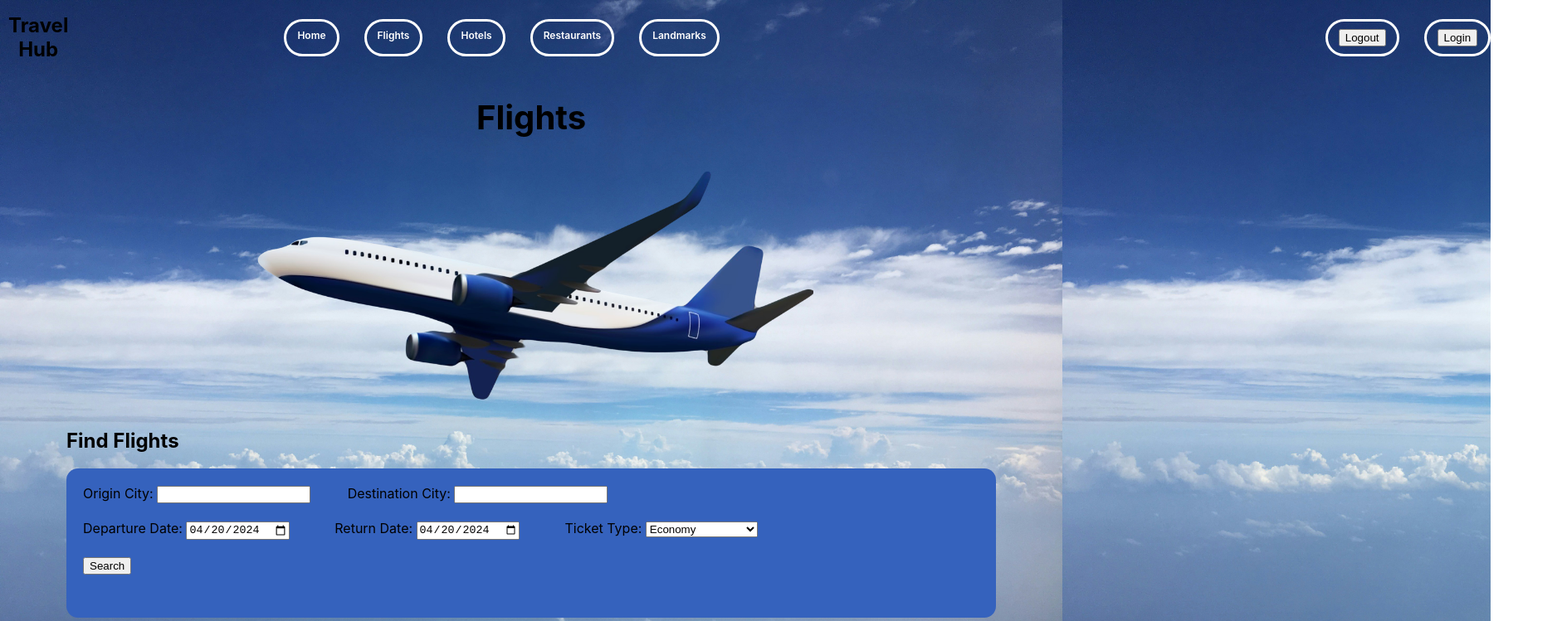
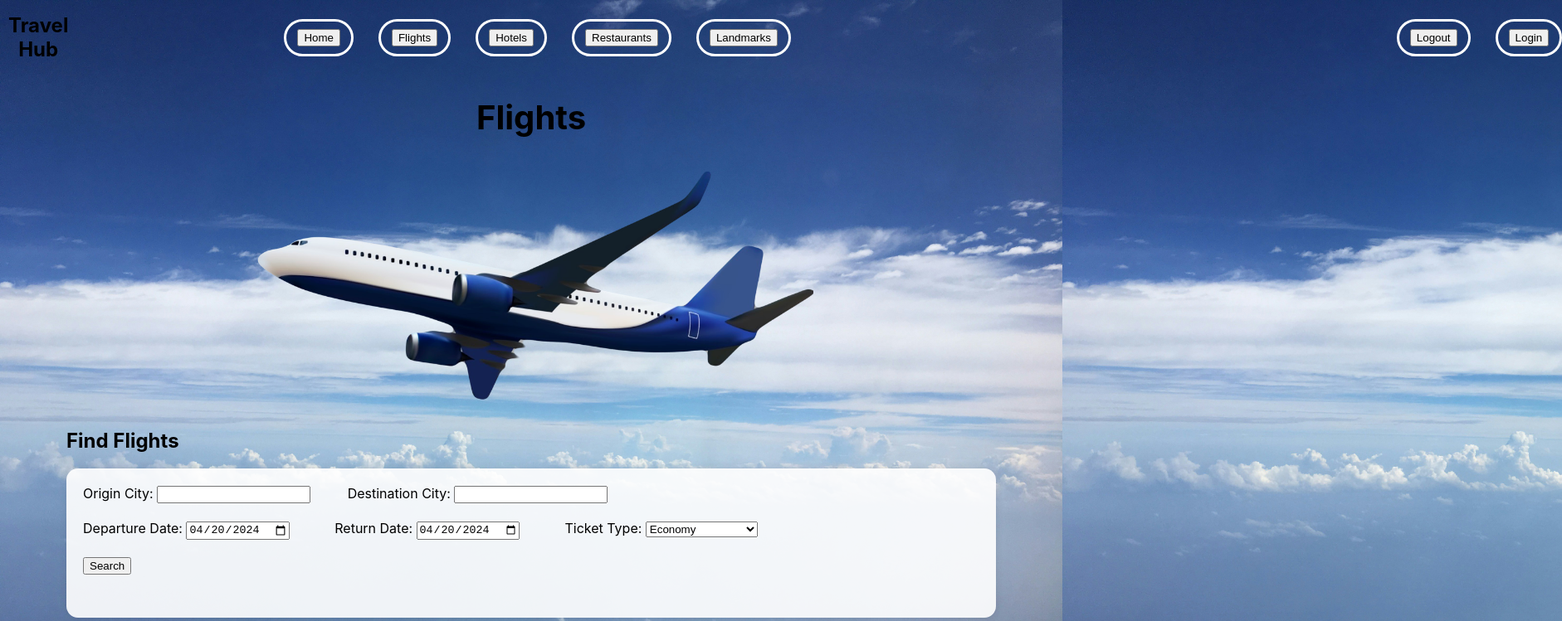
Before and after one commit to JJ-ama-LL/Flights-Planner, a website: page public/flights.html in a window 1280 px wide. Shown: the top 749 px of the page at 83% size, 1882 px wide, since content can reach past the window. Drawn offline with Linux system fonts and the light colour scheme; no server answers.

Commit message:
some styling changes

```diff
--- a/public/flight_style.css
+++ b/public/flight_style.css
@@ -186,9 +186,11 @@ main form {
   width: 1120px;
   height: 180px;
   border-radius: 14px;
-  background: #3562BD;
-  padding : 20px;
+  background: rgba(255, 255, 255, 0.9);
+  padding: 20px;
+  box-shadow: 0px 0px 10px rgba(0, 0, 0, 0.1);
 }
+
 
 
 
--- a/public/flights.html
+++ b/public/flights.html
@@ -28,6 +28,8 @@
 #logoutBtn{
   margin-left: 700px;
 }
+
+
     </style>
 </head>
 <body>
@@ -35,11 +37,11 @@
     <nav>
         <h1>Travel Hub</h1>
         <ul>
-                <li><a href="index.html">Home</a></li>
-                <li><a href="flights.html">Flights</a></li>
-                <li><a href="hotels.html">Hotels</a></li>
-                <li><a href="restaurants.html">Restaurants</a></li>
-                <li><a href="attractions.html">Landmarks</a></li>
+            <li><button onclick="window.location.href='index.html'">Home</button></li>
+            <li><button onclick="window.location.href='flights.html'">Flights</button></li>
+            <li><button onclick="window.location.href='hotels.html'">Hotels</button></li>
+            <li><button onclick="window.location.href='restaurants.html'">Restaurants</button></li>
+            <li><button onclick="window.location.href='attractions.html'">Landmarks</button></li>
             <li id="logoutBtn"><button>Logout</button></li>
             <li id="loginBtn"><button>Login</button></li>
         </ul>
@@ -121,7 +123,7 @@
     </footer>
 
 
-    <script>
+    <script type="module">
       import { initializeApp } from "https://www.gstatic.com/firebasejs/10.10.0/firebase-app.js";
       import {
         getAuth,
--- a/public/style.css
+++ b/public/style.css
@@ -47,10 +47,37 @@ a {
 nav {
   text-align: center;
   height: 90px;
-  border: 0;
-  padding:10px;
+  border-bottom: 2px solid #ccc;
+  position: sticky;
+  top: 0;
+  background-color: #fff;
+  z-index: 1000;
+}
+
+nav ul {
+  margin-left: auto;
   display: flex;
-  align-items: center;
+  gap: 30px;
+  justify-content: center;
+}
+
+nav ul li {
+  list-style: none;
+  font-size: 12px;
+  font-weight: 600;
+  border-radius: 25px;
+  padding: 9px 13px;
+  color: #333;
+  border: 3px solid transparent;
+  display: inline-block;
+  margin-right: 10px;
+  transition: all 0.3s ease;
+
+nav ul li:hover {
+  background: #3562BD;
+  color: white;
+  border-color: #3562BD;
+  transform: translate(0, -5px);
 }
 
 nav .logo{
@@ -62,28 +89,16 @@ nav .logo{
   margin-left: 10px;
 }
 
-nav ul{
-  margin-left: 220px;
-  display: flex;
-  gap: 30px;
+nav ul li button {
+  background: none;
+  border: none;
+  color: inherit;
+  font: inherit;
+  cursor: pointer;
+  padding: 0;
 }
 
-nav ul li{
-  list-style: none;
-  font-size: 12px;
-  font-weight: 600;
-  border-radius: 25px;
-  padding : 9px 13px;
-  color: white;
-  border: 3px solid white;
 
-}
-
-nav ul li:hover{
-  background: #3562BD;
-  color: white;
-  transform:translate(10px, -10px);
-}
 
 @media screen and (max-width: 900px){
    nav {
```
Lines whose indentation alone changed are shown as unchanged.
